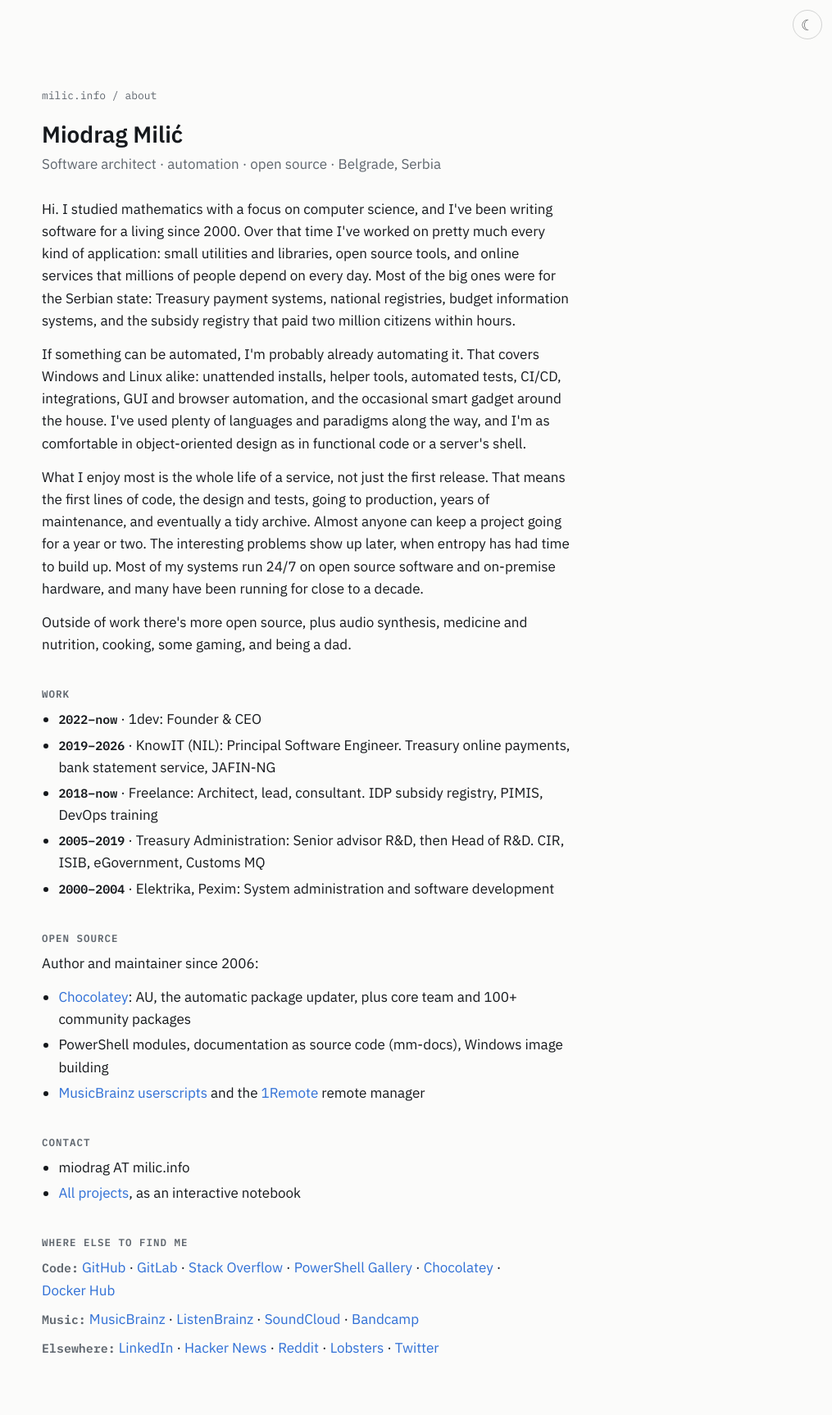
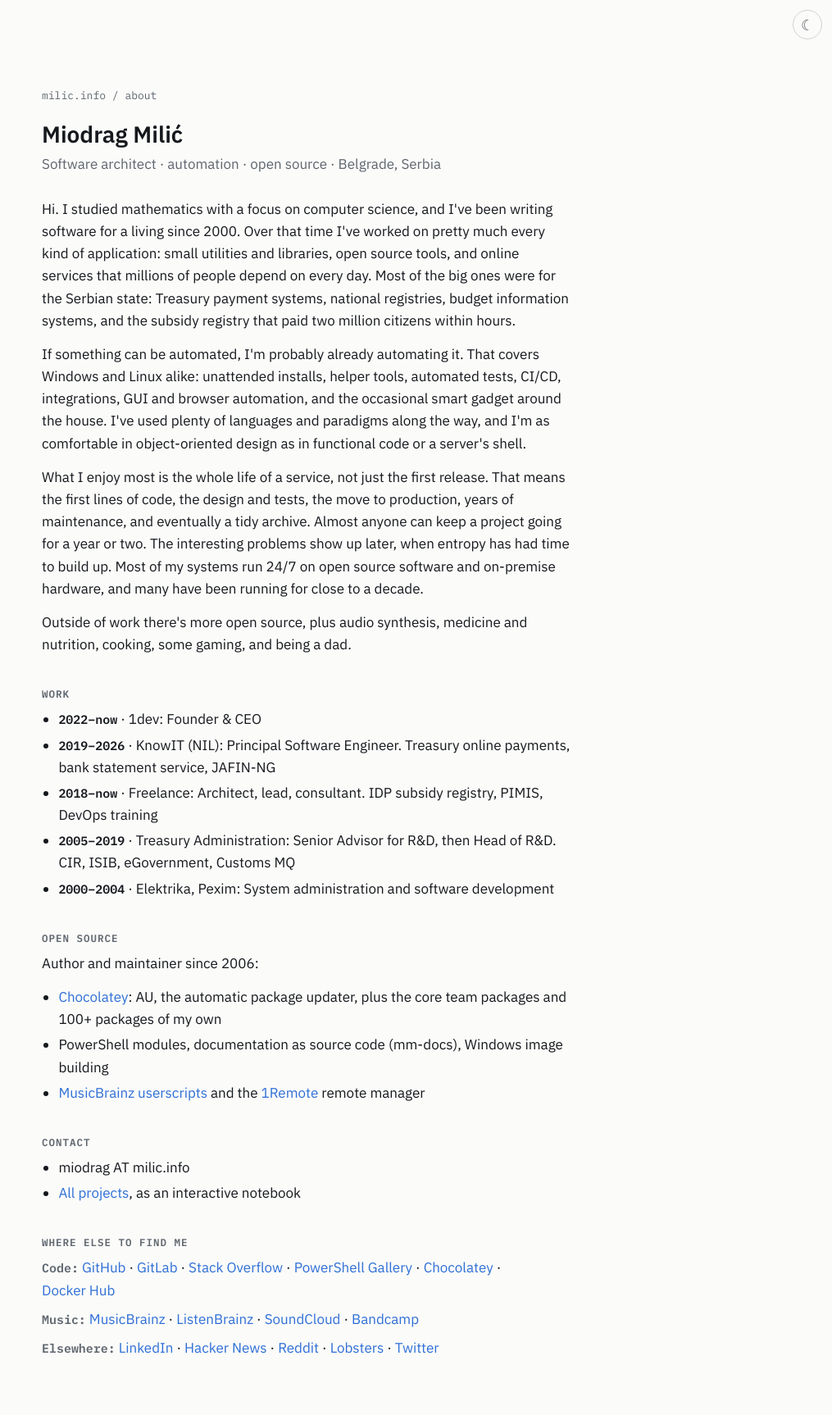
Before and after one commit to majkinetor/majkinetor.github.io, a Jekyll site: the page built from about.md, in a window 1280 px wide. Shown: the whole page at 82% size, without its empty margins (265-1280 px from the left). Built offline with Jekyll 4.4.1, drawn with Linux system fonts in a browser that asks for light colours.

Commit message:
About: wording fixes
Co-Authored-By: Claude Opus 5.5 <noreply@anthropic.com>
Claude-Session: https://claude.ai/code/session_01BzhjMXfJvw8siShnM2hXsK

```diff
--- a/about.md
+++ b/about.md
@@ -10,7 +10,7 @@ Hi. I studied mathematics with a focus on computer science, and I've been writin
 
 If something can be automated, I'm probably already automating it. That covers Windows and Linux alike: unattended installs, helper tools, automated tests, CI/CD, integrations, GUI and browser automation, and the occasional smart gadget around the house. I've used plenty of languages and paradigms along the way, and I'm as comfortable in object-oriented design as in functional code or a server's shell.
 
-What I enjoy most is the whole life of a service, not just the first release. That means the first lines of code, the design and tests, going to production, years of maintenance, and eventually a tidy archive. Almost anyone can keep a project going for a year or two. The interesting problems show up later, when entropy has had time to build up. Most of my systems run 24/7 on open source software and on-premise hardware, and many have been running for close to a decade.
+What I enjoy most is the whole life of a service, not just the first release. That means the first lines of code, the design and tests, the move to production, years of maintenance, and eventually a tidy archive. Almost anyone can keep a project going for a year or two. The interesting problems show up later, when entropy has had time to build up. Most of my systems run 24/7 on open source software and on-premise hardware, and many have been running for close to a decade.
 
 Outside of work there's more open source, plus audio synthesis, medicine and nutrition, cooking, some gaming, and being a dad.
 
@@ -19,14 +19,14 @@ Outside of work there's more open source, plus audio synthesis, medicine and nut
 - **2022–now** · 1dev: Founder & CEO
 - **2019–2026** · KnowIT (NIL): Principal Software Engineer. Treasury online payments, bank statement service, JAFIN-NG
 - **2018–now** · Freelance: Architect, lead, consultant. IDP subsidy registry, PIMIS, DevOps training
-- **2005–2019** · Treasury Administration: Senior advisor R&D, then Head of R&D. CIR, ISIB, eGovernment, Customs MQ
+- **2005–2019** · Treasury Administration: Senior Advisor for R&D, then Head of R&D. CIR, ISIB, eGovernment, Customs MQ
 - **2000–2004** · Elektrika, Pexim: System administration and software development
 
 ## Open source
 
 Author and maintainer since 2006:
 
-- [Chocolatey](https://community.chocolatey.org): AU, the automatic package updater, plus core team and 100+ community packages
+- [Chocolatey](https://community.chocolatey.org): AU, the automatic package updater, plus the core team packages and 100+ packages of my own
 - PowerShell modules, documentation as source code (mm-docs), Windows image building
 - [MusicBrainz userscripts](/musicbrainz-userscripts) and the [1Remote](https://1remote.org) remote manager
 
```
